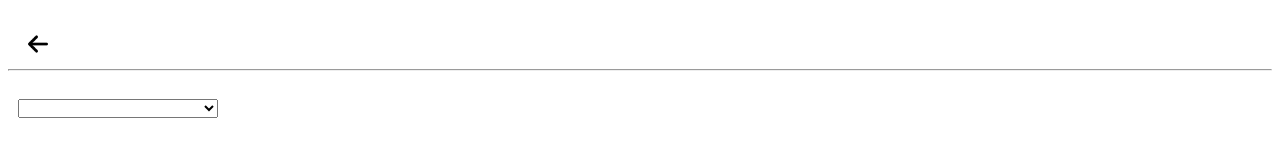
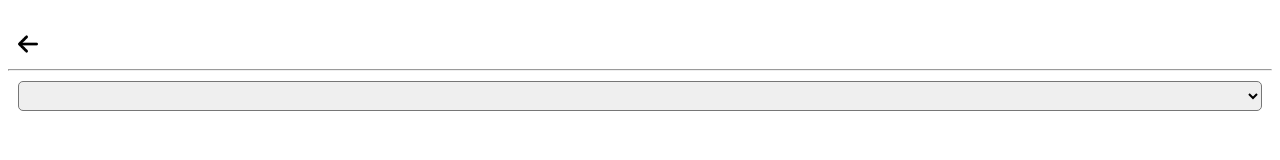
Before and after one commit to lgapps/lgapps.github.io, a plain HTML site: page customer_cup/detail.html in a window 1280 px wide. Drawn offline with nearby package versions, Linux system fonts and the light colour scheme.

Commit message:
style 수정

```diff
--- a/css/style.css
+++ b/css/style.css
@@ -25,20 +25,22 @@ input.buttonBackImg {
   background-position: center center;
   background-size: contain;
   border: none;
-  margin: 0px 0px 0px 20px;
+  margin: 0px 0px 0px 10px;
   padding: 10px;
   background-color: white;
 }
 
 #select_files {
   display: flex;
-  justify-content: left;
+  justify-content: center;
   margin: 10px;
 }
 
 select {
-  width: 200px;
-  align-self: center;
+  width: 100%;
+  height: 30px;
+  box-sizing: border-box;
+  border-radius: 5px;
 }
 
 #contents {
@@ -54,13 +56,13 @@ ol.countrylist {
   list-style: none;
   margin: 0px;
   padding: 0px;
-  max-width: 250px;
+  max-width: 450px;
   width: 100%;
 }
 
 ul.countrylist li,
 ol.countrylist li {
-  padding: 5px 25px 5px 25px;
+  padding: 5px 25px 5px 15px;
   margin-bottom: 5px;
   border-bottom: 1px solid #efefef;
   font-size: 15px;
```
